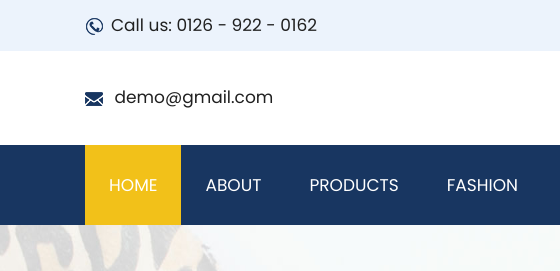
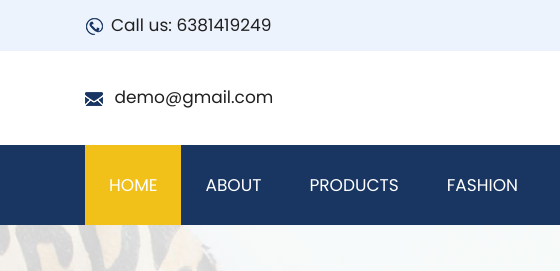
Before and after one commit to Myselftocreate/RAJAOPTICALS, a plain HTML site: page index.html in a window 1280 px wide. Shown: the top 271 px of the page, 0-560 px from the left. Drawn offline with nearby package versions, Linux system fonts and the light colour scheme; files whose address does not match are found by name.

Commit message:
Update index.html

```diff
--- a/index.html
+++ b/index.html
@@ -45,7 +45,7 @@
                   <div class="row">
                      <div class="col-md-4">
                         <ul class="conta_icon ">
-                           <li><a href="#"><img src="images/call.png" alt="#"/>Call us: 0126 - 922 - 0162</a> </li>
+                           <li><a href="#"><img src="images/call.png" alt="#"/>Call us: 6381419249 </a> </li>
                         </ul>
                      </div>
                      <div class="col-md-4">
```
